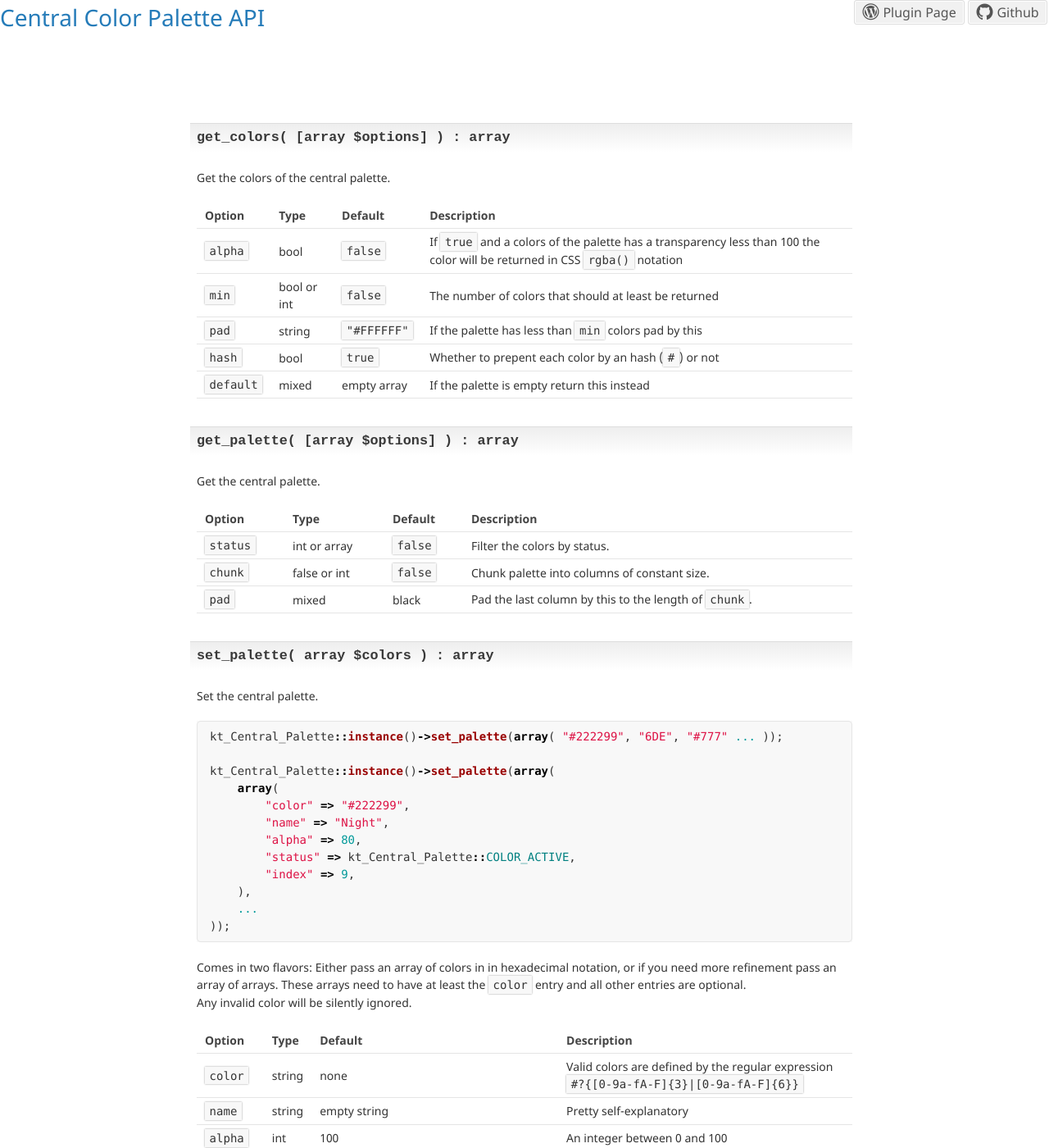
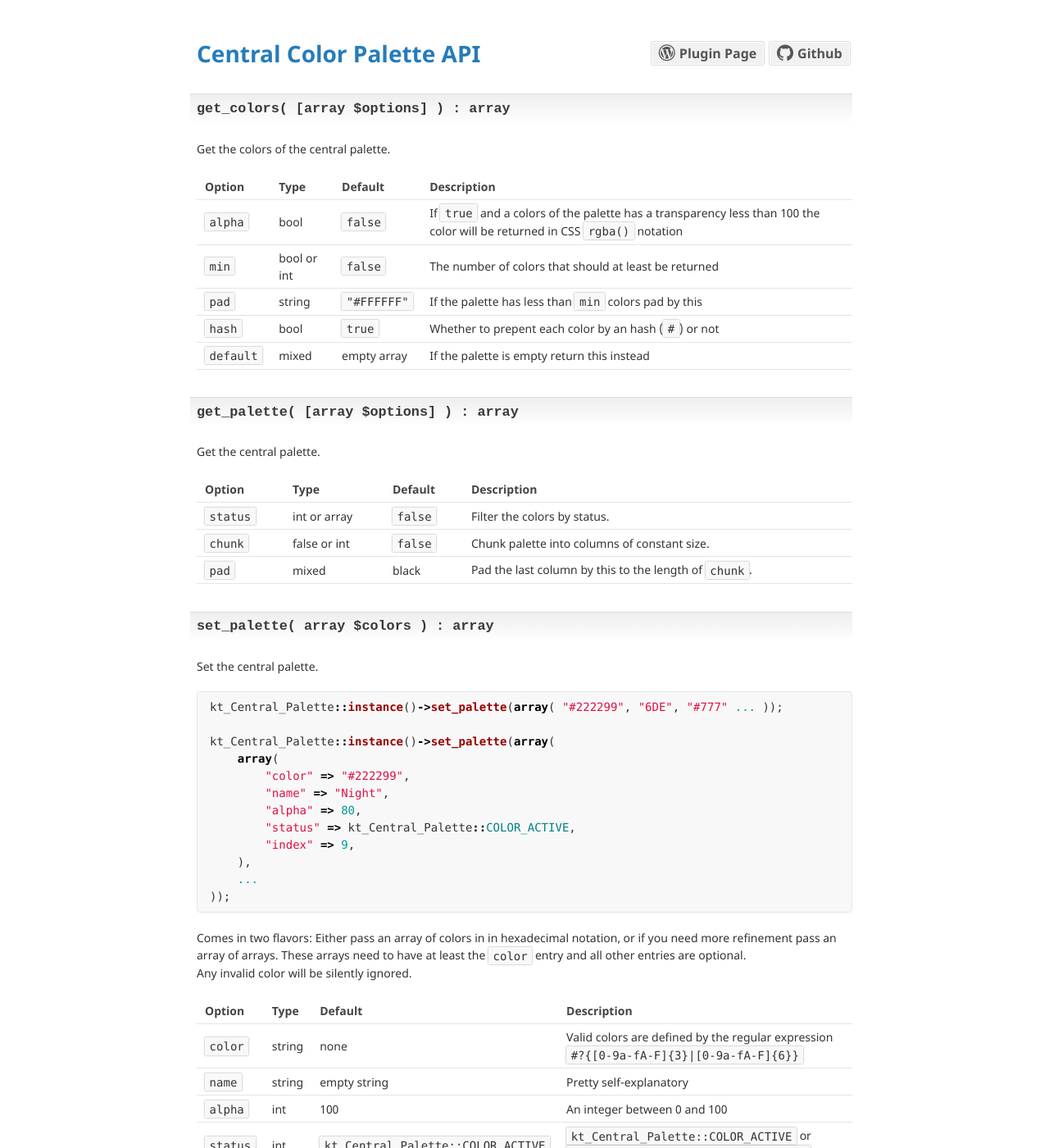
Before and after one commit to kungtiger/central-color-palette, a Jekyll site: the page built from index.md, in a window 1280 px wide and 1400 px high. Shown: the whole window at 82% size. Built offline with Jekyll 4.4.1, drawn with Linux system fonts in a browser that asks for light colours; some web fonts are replaced; our own code applies the rules of GitHub Pages for plain Markdown files.

Commit message:
new api documentation

```diff
--- a/_layouts/default.html
+++ b/_layouts/default.html
@@ -8,7 +8,8 @@
     <link rel="stylesheet" href="{{ "/assets/css/style.css" | relative_url }}">
   </head>
   <body>
-    <header>
+    <main>
+      <h1>
         <span class="title">{{ site.title }}</span>
         <a href="https://github.com/kungtiger/central-color-palette" class="link">
           <span class="icon icon-github"></span>
@@ -18,8 +19,7 @@
           <span class="icon icon-wordpress"></span>
           <span class="label">Plugin Page</span>
         </a>
-    </header>
-    <main>
+      </h1>
       {{ content }}
     </main>
   </body>
--- a/_sass/style.scss
+++ b/_sass/style.scss
@@ -82,19 +82,11 @@ a {
 
 main {
     width: 800px;
-    margin: 100px auto 0;
+    margin: 0 auto;
     padding-bottom: 50px;
 }
 
-header {
-    position: fixed;
-    top: 0;
-    left: 0;
-    width: 100%;
-    height: 80px;
-    background-color: #fff;
-    font-size: 2em;
-
+h1 {
     .title {
         color: #267CB9;
     }
```
Lines whose indentation alone changed are shown as unchanged.
